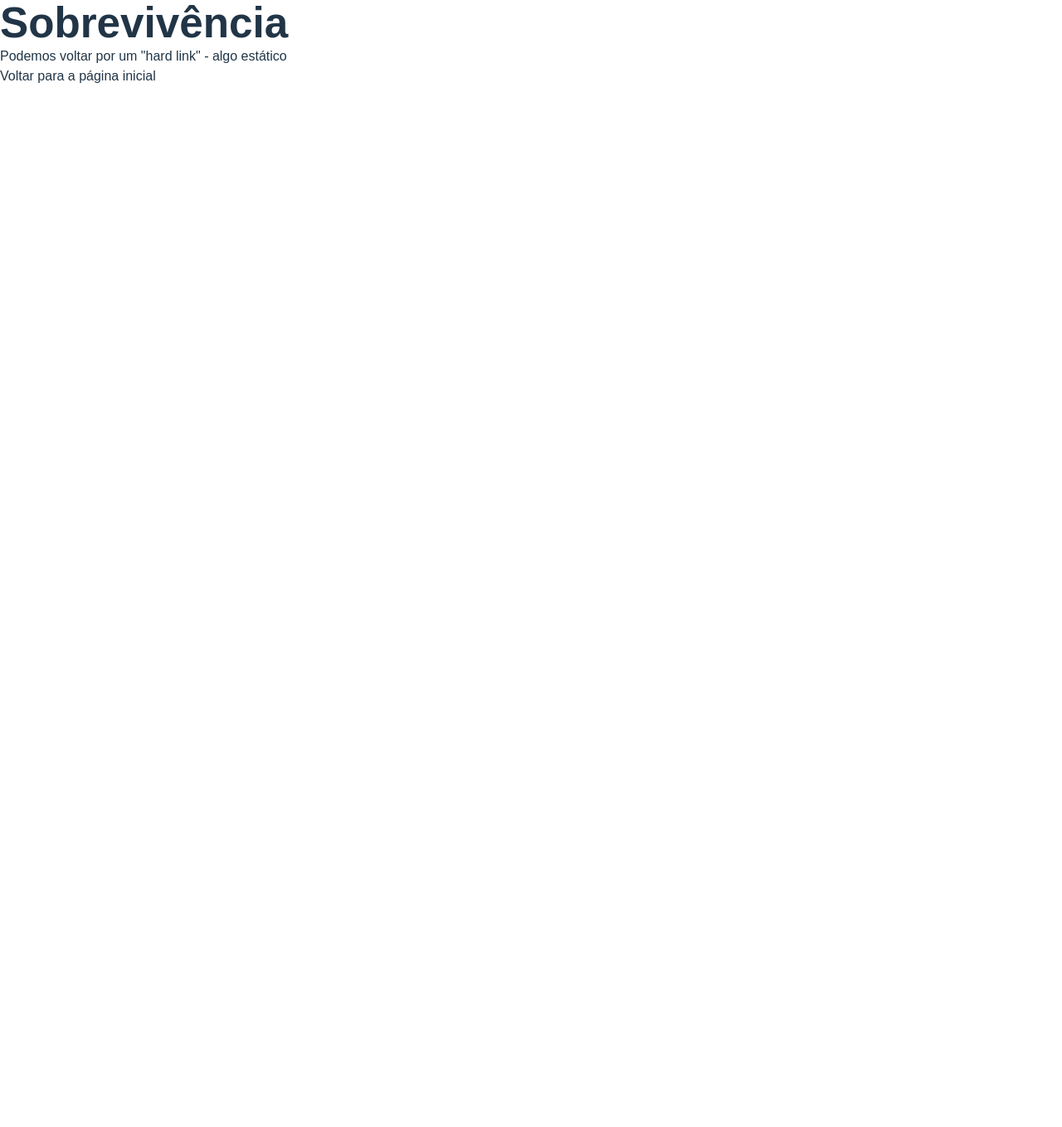
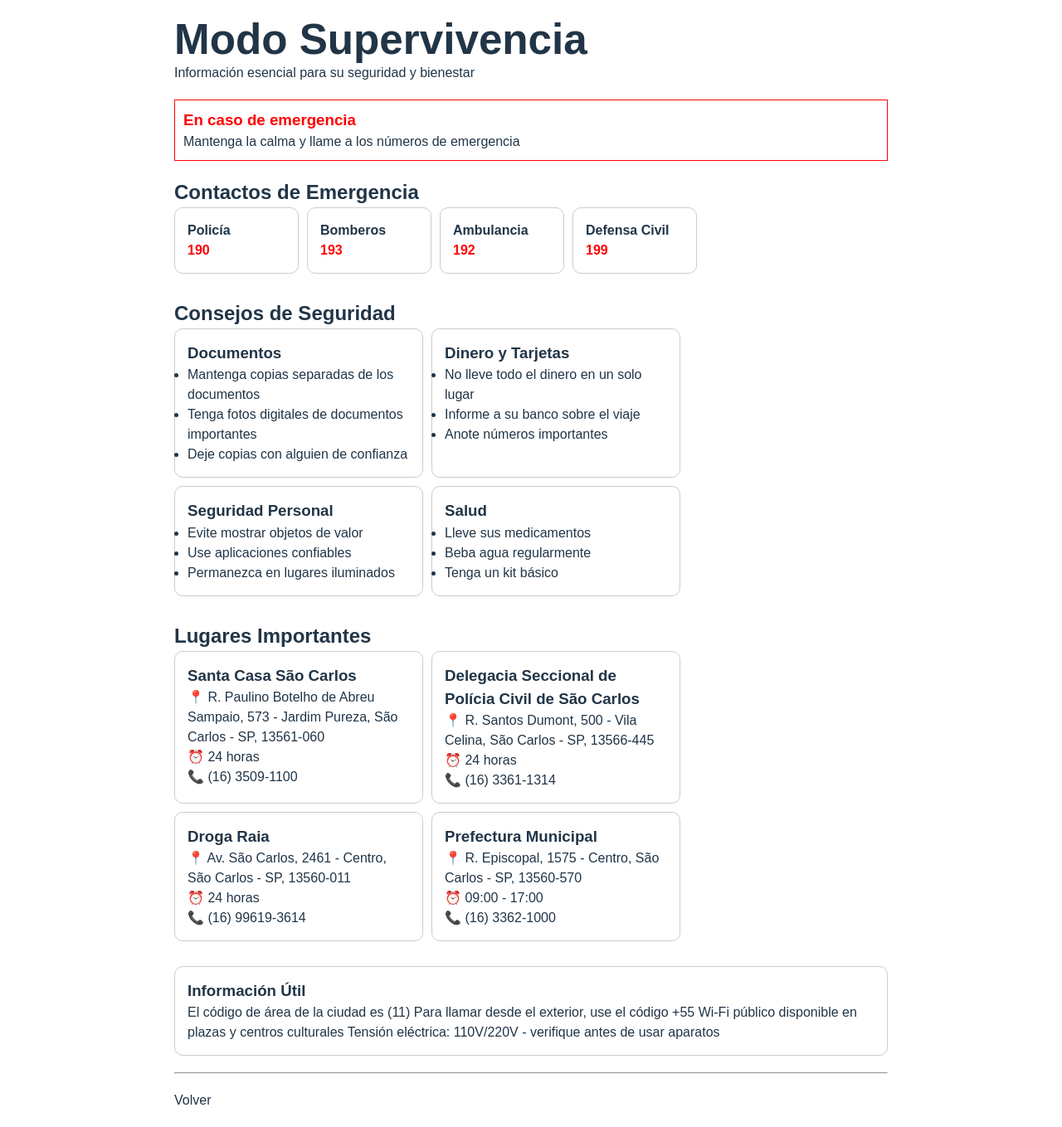
Before and after one commit to Melissa-possato/Guia-Tur-stico-hispanohablates, a React (Vite) app in the folder frontend/: page /sobrevivencia in a window 1280 px wide. Shown: the whole page at 83% size. Before the commit the page ends 800 px from the top, so only its background shows below. Built offline with nearby package versions, Linux system fonts and the light colour scheme.

Commit message:
modo sobrevivencia ok

```diff
--- a/frontend/src/pages/Sobrevivencia.jsx
+++ b/frontend/src/pages/Sobrevivencia.jsx
@@ -1,14 +1,140 @@
-import { Link } from "react-router-dom"
+import { Link } from "react-router-dom";
 
-function Sobrevivencia(props) {
-
-    return (
-        <>
-            <h1>Sobrevivência </h1>
-            <p>Podemos voltar por um "hard link" - algo estático</p>
-            <Link to={"/"}>Voltar para a página inicial</Link>
-        </>
-    )
+function CardContato({ titulo, numero }) {
+  return (
+    <div style={{ border: "1px solid #ccc", padding: "15px", borderRadius: "10px", width: "150px" }}>
+      <h4>{titulo}</h4>
+      <p style={{ color: "red", fontWeight: "bold" }}>{numero}</p>
+    </div>
+  );
 }
 
-export default Sobrevivencia
+function CardDica({ titulo, dicas }) {
+  return (
+    <div style={{ border: "1px solid #ccc", padding: "15px", borderRadius: "10px", width: "300px" }}>
+      <h3>{titulo}</h3>
+      <ul>
+        {dicas.map((d, i) => (
+          <li key={i}>{d}</li>
+        ))}
+      </ul>
+    </div>
+  );
+}
+
+function CardLocal({ nome, endereco, horario, telefone }) {
+  return (
+    <div style={{ border: "1px solid #ccc", padding: "15px", borderRadius: "10px", width: "300px" }}>
+      <h3>{nome}</h3>
+      <p>📍 {endereco}</p>
+      <p>⏰ {horario}</p>
+      <p>📞 {telefone}</p>
+    </div>
+  );
+}
+
+function Sobrevivencia() {
+  return (
+    <div style={{ padding: "20px", maxWidth: "900px", margin: "0 auto" }}>
+      <h1>Modo Supervivencia</h1>
+      <p>Información esencial para su seguridad y bienestar</p>
+
+      <div style={{ border: "1px solid red", padding: "10px", margin: "20px 0" }}>
+        <h3 style={{ color: "red" }}>En caso de emergencia</h3>
+        <p>Mantenga la calma y llame a los números de emergencia</p>
+      </div>
+
+      <h2>Contactos de Emergencia</h2>
+      <div style={{ display: "flex", gap: "10px", flexWrap: "wrap" }}>
+        <CardContato titulo="Policía" numero="190" />
+        <CardContato titulo="Bomberos" numero="193" />
+        <CardContato titulo="Ambulancia" numero="192" />
+        <CardContato titulo="Defensa Civil" numero="199" />
+      </div>
+
+      <h2 style={{ marginTop: "30px" }}>Consejos de Seguridad</h2>
+      <div style={{ display: "flex", gap: "10px", flexWrap: "wrap" }}>
+        <CardDica
+          titulo="Documentos"
+          dicas={[
+            "Mantenga copias separadas de los documentos",
+            "Tenga fotos digitales de documentos importantes",
+            "Deje copias con alguien de confianza"
+          ]}
+        />
+
+        <CardDica
+          titulo="Dinero y Tarjetas"
+          dicas={[
+            "No lleve todo el dinero en un solo lugar",
+            "Informe a su banco sobre el viaje",
+            "Anote números importantes"
+          ]}
+        />
+
+        <CardDica
+          titulo="Seguridad Personal"
+          dicas={[
+            "Evite mostrar objetos de valor",
+            "Use aplicaciones confiables",
+            "Permanezca en lugares iluminados"
+          ]}
+        />
+
+        <CardDica
+          titulo="Salud"
+          dicas={[
+            "Lleve sus medicamentos",
+            "Beba agua regularmente",
+            "Tenga un kit básico"
+          ]}
+        />
+      </div>
+
+      <h2 style={{ marginTop: "30px" }}>Lugares Importantes</h2>
+      <div style={{ display: "flex", gap: "10px", flexWrap: "wrap" }}>
+        <CardLocal
+          nome="Santa Casa São Carlos"
+          endereco=" R. Paulino Botelho de Abreu Sampaio, 573 - Jardim Pureza, São Carlos - SP, 13561-060"
+          horario="24 horas"
+          telefone="(16) 3509-1100"
+        />
+
+        <CardLocal
+          nome="Delegacia Seccional de Polícia Civil de São Carlos"
+          endereco="R. Santos Dumont, 500 - Vila Celina, São Carlos - SP, 13566-445"
+          horario="24 horas"
+          telefone="(16) 3361-1314"
+        />
+
+        <CardLocal
+          nome="Droga Raia"
+          endereco="Av. São Carlos, 2461 - Centro, São Carlos - SP, 13560-011"
+          horario="24 horas"
+          telefone="(16) 99619-3614"
+        />
+
+        <CardLocal
+        nome="Prefectura Municipal"
+          endereco=" R. Episcopal, 1575 - Centro, São Carlos - SP, 13560-570"
+          horario="09:00 - 17:00"
+          telefone="(16) 3362-1000"
+        />
+       <div style={{ border: "1px solid #ccc", padding: "15px", borderRadius: "10px", width: "100%", marginTop: "20px" }}>
+            <h3>Información Útil</h3>
+            <ul>
+                El código de área de la ciudad es (11)
+                Para llamar desde el exterior, use el código +55
+                Wi-Fi público disponible en plazas y centros culturales
+                Tensión eléctrica: 110V/220V - verifique antes de usar aparatos
+            </ul>
+            </div>
+      </div>
+
+      <hr style={{ margin: "20px 0" }} />
+      <Link to="/">Volver</Link>
+    </div>
+  );
+}
+
+export default Sobrevivencia;
```
